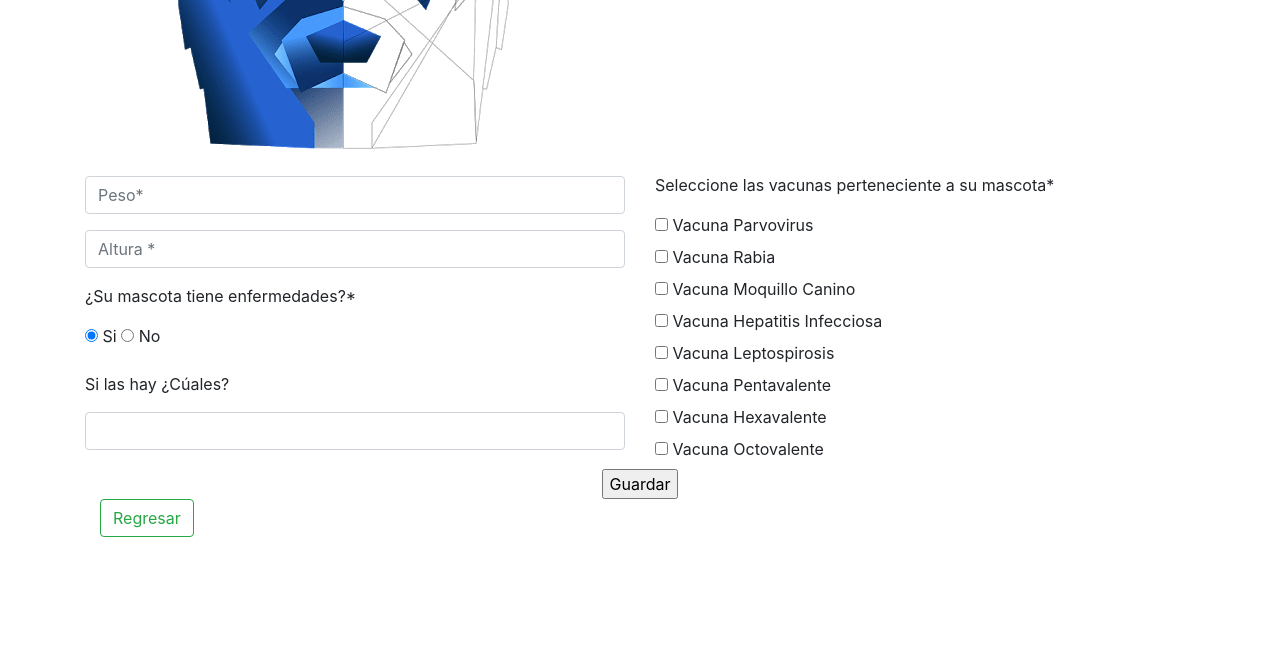
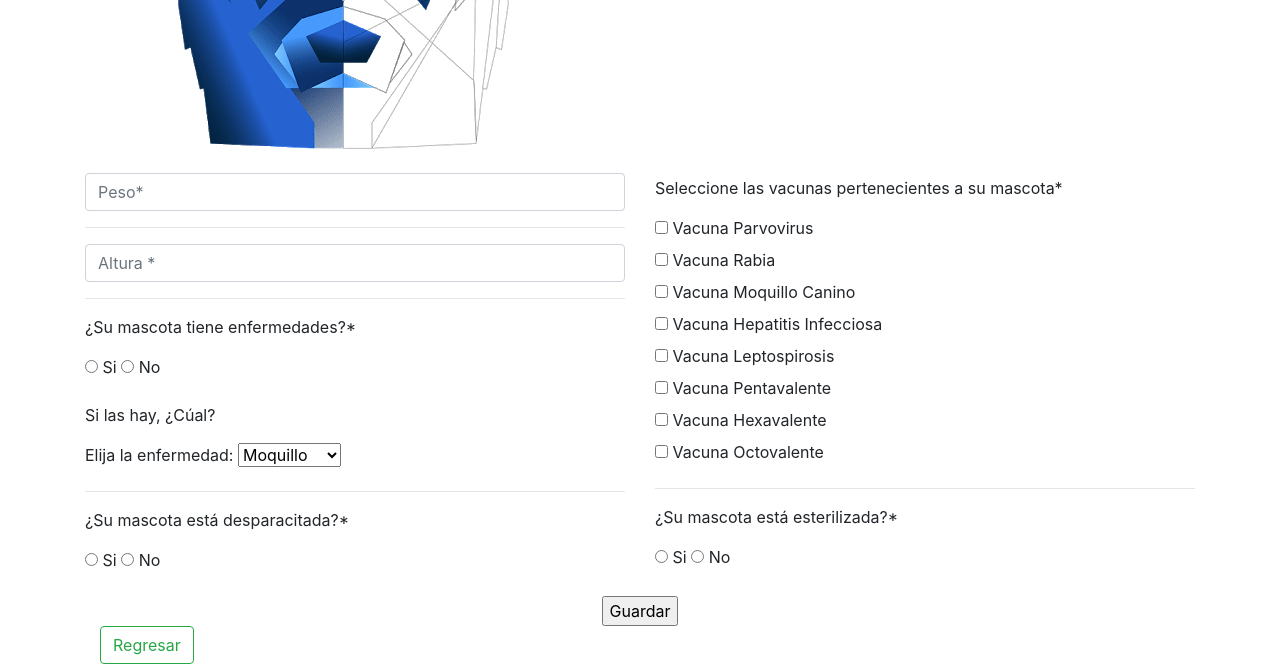
Before and after one commit to angiecarojas/Pagina-Web, a website: page src/views/formulario.html in a window 1280 px wide. Shown: the part 339-1003 px from the top of the page. Before the commit the page ends 876 px from the top, so only its background shows below. Drawn offline with nearby package versions, Linux system fonts and the light colour scheme.

Commit message:
commit on master

```diff
--- a/src/views/formulario.html
+++ b/src/views/formulario.html
@@ -34,32 +34,64 @@
 
     <div class="row align-items-center">
 
+
+<!-- lado izquierdo del registro-->
         <div class="col-lg-6 home-about-left no-padding">
             <div class="form-group">
-                <input type="text" class="form-control" placeholder="Peso*" value="" />
+                <input id="peso" type="text" class="form-control" placeholder="Peso*" value="" />
+            </div>
+         <hr style="color: #0056b2;" />
+            <div class="form-group">
+                <input id="altura" type="text" class="form-control" placeholder="Altura *" value="" />
+            </div>
+         <hr style="color: #0056b2;" />
+
+            <div class="form-group">
+
+                <div class="enfermedades">
+                    <fieldset>
+                        <p>¿Su mascota tiene enfermedades?*</p>
+                        <label>
+                            <input id="OE_si" type="radio" name="opcion_en" value="Si_en"> Si
+                        </label>
+                        <label>
+                            <input id="OE_no" type="radio" name="opcion_en" value="No_en"> No
+                        </label>
+                    </fieldset>
+                </div>
             </div>
 
             <div class="form-group">
-                <input type="text" class="form-control" placeholder="Altura *" value="" />
+                <p>Si las hay, ¿Cúal?</p>
+                <form >
+                    <label for="enfermedad">Elija la enfermedad:</label>
+                    <select id="enfermedad" name="enfermedad">
+                      <option value="Moquillo">Moquillo</option>
+                      <option value="Sarna">Sarna</option>
+                      <option value="Otitis">Otitis</option>
+                      <option value="Parasitos">Parasitos</option>
+                      <option value="Artrosis">Artrosis</option>
+                      <option value="Parvovirus">Parvovirus</option>
+                      <option value="Cancer">Cancer</option>
+                    </select>
+                  </form>
             </div>
 
+            <hr style="color: #0056b2;" />
+
             <div class="form-group">
-                <p>¿Su mascota tiene enfermedades?*</p>
-                <div class="maxl">
 
-                    <label class="radio inline">
+                <div class="Esterilizacion">
 
-                        <input type="radio" name="opcion" value="Si" checked>
-
-                        <span> Si </span>
-
-                    </label>
-
-                    <label class="radio inline">
-
-                        <input type="radio" name="opcion" value="No">
-
-                        <span>No </span>
+                    <fieldset>
+                        <p>¿Su mascota está desparacitada?*</p>
+                        <label>
+                            <input id="OD_si" type="radio" name="opcion_des" value="Si_des"> Si
+                        </label>
+                        <label>
+                            <input id="OD_no" type="radio" name="opcion_des" value="No_des"> No
+                        </label>
+                    </fieldset>
 
                     </label>
 
@@ -67,75 +99,98 @@
 
             </div>
 
-            <div class="form-group">
-                <p>Si las hay ¿Cúales?</p>
-                <input type="text" class="form-control" placeholder="" value="" />
-            </div>
-
        </div>
 
+
+
+<!-- lado derecho del registro-->
         <div class="col-lg-6 home-about-right no-padding">
-            <p>Seleccione las vacunas perteneciente a su mascota*</p>
+            <p>Seleccione las vacunas pertenecientes a su mascota*</p>
             <div class="checkbox">
                 <label>
-                  <input type="checkbox" value="">
+                  <input id="V_parvovirus" type="checkbox" value="">
                   Vacuna Parvovirus
                 </label>
             </div>
             <div class="checkbox">
                 <label>
-                  <input type="checkbox" value="">
+                  <input id="V_rabia" type="checkbox" value="">
                   Vacuna Rabia
                 </label>
             </div>
             <div class="checkbox">
                 <label>
-                  <input type="checkbox" value="">
+                  <input id="V_moquillo" type="checkbox" value="">
                   Vacuna Moquillo Canino
                 </label>
             </div>
             <div class="checkbox">
                 <label>
-                  <input type="checkbox" value="">
+                  <input id="V_hepatitis" type="checkbox" value="">
                   Vacuna Hepatitis Infecciosa
                 </label>
             </div>
             <div class="checkbox">
                 <label>
-                  <input type="checkbox" value="">
+                  <input id="V_leptospirosis" type="checkbox" value="">
                   Vacuna Leptospirosis
                 </label>
             </div>
 
             <div class="checkbox">
                 <label>
-                  <input type="checkbox" value="">
+                  <input id="V_pentavalente" type="checkbox" value="">
                   Vacuna Pentavalente
                 </label>
             </div>
 
             <div class="checkbox">
                 <label>
-                  <input type="checkbox" value="">
+                  <input id="V_hexavalente" type="checkbox" value="">
                   Vacuna Hexavalente
                 </label>
             </div>
 
             <div class="checkbox">
                 <label>
-                  <input type="checkbox" value="">
+                  <input id="V_octavalente" type="checkbox" value="">
                   Vacuna Octovalente
                 </label>
             </div>
 
 
+
+            <hr style="color: #0056b2;" />
+
+            <div class="form-group">
+
+                <div class="Esterilizacion">
+
+                    <fieldset>
+                        <p>¿Su mascota está esterilizada?*</p>
+                        <label>
+                            <input id="OEs_si" type="radio" name="opcion_es" value="Si_es"> Si
+                        </label>
+                        <label>
+                            <input id="OEs_no" type="radio" name="opcion_es" value="No_es"> No
+                        </label>
+                    </fieldset>
+
+                    </label>
+
+                </div>
+
+            </div>
+
     </div>
+
+
 
     </div>
 
  <div class="containerboton">
         <div class="row justify-content-center align-items-center ">
-        <input type="submit" class="btnGuardar"  value="Guardar"/>
+        <input id="btnguardar" type="submit" class="btnGuardar"  value="Guardar"/>
     </div>
   </div>
 </div>
@@ -148,8 +203,4 @@
 </div>
 </div>
 
-
-
-
-
 </html>
```
Also changed, not shown: src/views/ControlSalud.html (renamed from ControlSalud.html).
